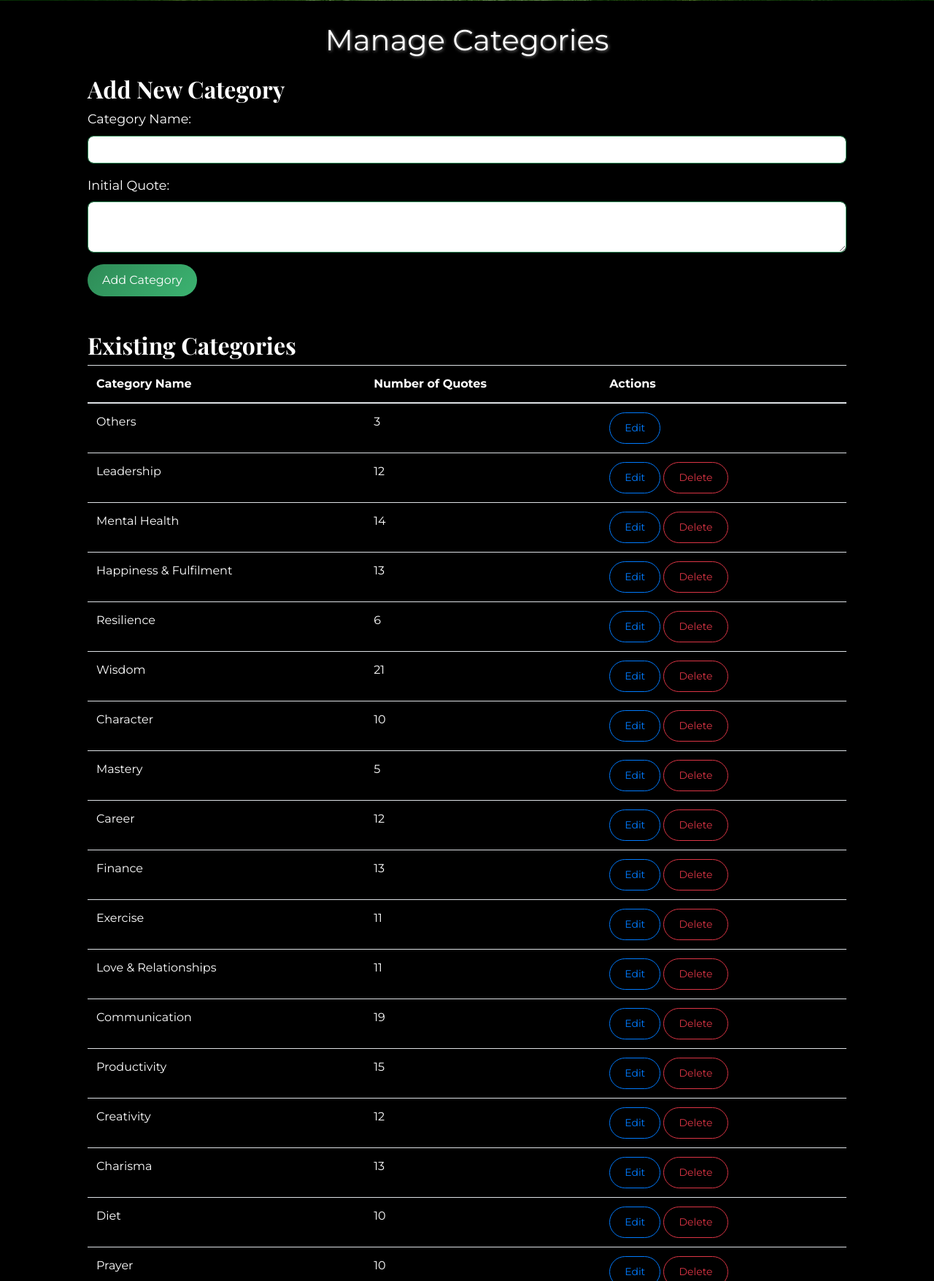
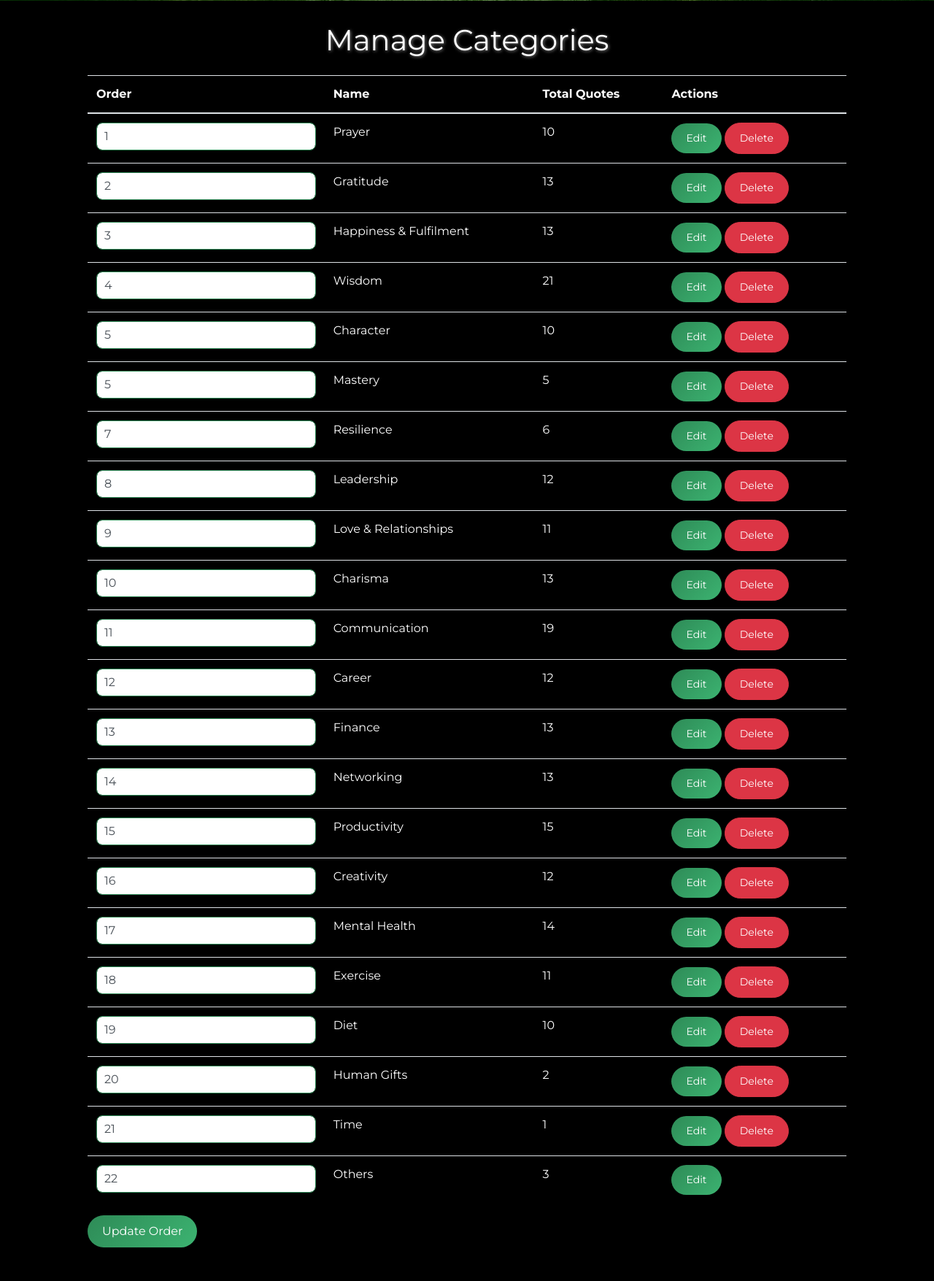
Before and after one commit to KhaledAlrashi1/Daily-Quotes, a Flask app: page /categories in a window 1280 px wide. Shown: the part 879-2634 px from the top of the page at 73% size. Run offline with Flask 3, Linux system fonts and the light colour scheme; data comes from the database, SQL or seed files in the repository; both versions use the stored data as it was after the commit; some libraries are stand-ins or nearby versions.

Commit message:
Added an order column
Signed-off-by: KhaledAlrashidi1 <alrashidi.kha@gmail.com>

```diff
--- a/app.py
+++ b/app.py
@@ -16,19 +16,6 @@ def get_db_connection():
     conn.row_factory = sqlite3.Row
     return conn
 
-# def init_db():
-#     conn = get_db_connection()
-#     # Create the quotes table with a 'category' column
-#     conn.execute('''
-#         CREATE TABLE IF NOT EXISTS quotes (
-#             id INTEGER PRIMARY KEY AUTOINCREMENT,
-#             text TEXT NOT NULL,
-#             category TEXT NOT NULL
-#         )
-#     ''')
-#     conn.commit()
-#     conn.close()
-
 def init_db():
     conn = get_db_connection()
     # Create the quotes table with a 'category' column
@@ -39,19 +26,32 @@ def init_db():
             category TEXT NOT NULL
         )
     ''')
-    # Create the categories table
+
+    # Create the categories table with an 'order' column
     conn.execute('''
         CREATE TABLE IF NOT EXISTS categories (
             id INTEGER PRIMARY KEY AUTOINCREMENT,
-            name TEXT NOT NULL UNIQUE
+            name TEXT NOT NULL UNIQUE,
+            "order" INTEGER
         )
     ''')
+
     # Ensure the "Others" category exists
     conn.execute('''
         INSERT OR IGNORE INTO categories (name) VALUES (?)
     ''', ("Others",))
+
+    # Check if 'order' column exists in 'categories' table
+    cursor = conn.execute("PRAGMA table_info(categories)")
+    columns = [column[1] for column in cursor.fetchall()]
+    if 'order' not in columns:
+        conn.execute('ALTER TABLE categories ADD COLUMN "order" INTEGER')
+        # Initialize order values
+        conn.execute('UPDATE categories SET "order" = id')
+
     conn.commit()
     conn.close()
+
 
 """
 Exporting Your Quotes:
@@ -89,75 +89,12 @@ def save_quote_offset(offset, last_access_date):
     with open('quote_offset.json', 'w') as f:
         json.dump({'quote_offset': offset, 'last_access_date': last_access_date}, f)
 
-# Home route
-# @app.route('/')
-# def home():
-#     conn = get_db_connection()
-#     categories = [
-#         "Prayer", "Gratitude", "Happiness & Fulfilment", "Wisdom", "Human Gifts",
-#         "Love & Relationships", "Mental Health", "Diet", "Exercise", "Creativity",
-#         "Character", "Charisma", "Leadership", "Mastery", "Resilience",
-#         "Career", "Finance", "Networking", "Communication", "Productivity",
-#     ]
-
-#     # "Creativity": Innovation, Problem-solving, and Creative Thinking
-#     # "Resilience": Overcoming Adversity, Coping Strategies, and Stress Management
-#     # "Productivity": Time Management, Goal Setting, and Focus Techniques
-
-#     # Load quote_offset and last_access_date from the file
-#     quote_offset, last_access_date = load_quote_offset()
-
-#     today_str = date.today().isoformat()
-
-#     # If the date has changed, reset the quote_offset
-#     if last_access_date != today_str:
-#         quote_offset = 0
-#         last_access_date = today_str
-#         save_quote_offset(quote_offset, last_access_date)
-#     else:
-#         # No need to save here if values haven't changed
-#         pass
-
-#     quotes_data = []
-#     today = date.today()
-#     fixed_start_date = date(2024, 1, 1)  # Choose a fixed start date
-#     day_count = (today - fixed_start_date).days
-
-#     # Adjust day_count with quote_offset
-#     adjusted_day_count = day_count + quote_offset
-
-#     for category in categories:
-#         # Fetch all quotes in the category, ordered by ID
-#         quotes = conn.execute(
-#             'SELECT * FROM quotes WHERE category = ? ORDER BY id',
-#             (category,)
-#         ).fetchall()
-#         n = len(quotes)
-#         if n > 0:
-#             # Calculate the index based on the adjusted day count
-#             index = adjusted_day_count % n
-#             quote = quotes[index]
-#             quotes_data.append({'text': quote['text'], 'category': quote['category']})
-#         else:
-#             # No quotes in this category
-#             pass
-#     conn.close()
-
-#     shades_of_green = [
-#         "#66bb6a",  # Medium green
-#         "#4caf50",  # Slightly darker green
-#         "#388e3c",  # Dark green
-#         "#2e7d32",  # Darker green
-#         "#1b5e20",  # Very dark green
-#     ]
-
-#     return render_template('home.html', quotes=quotes_data, shades_of_green=shades_of_green)
 
 @app.route('/')
 def home():
     conn = get_db_connection()
     # Fetch categories from the database
-    categories = [row['name'] for row in conn.execute('SELECT name FROM categories').fetchall()]
+    categories = [row['name'] for row in conn.execute('SELECT name FROM categories ORDER BY "order" ASC').fetchall()]
 
     # Load quote_offset and last_access_date from the file
     quote_offset, last_access_date = load_quote_offset()
@@ -166,17 +103,12 @@ def home():
 
     # If the date has changed, reset the quote_offset
     if last_access_date != today_str:
-        quote_offset = 0
+        quote_offset += 1
         last_access_date = today_str
         save_quote_offset(quote_offset, last_access_date)
 
     quotes_data = []
-    today = date.today()
-    fixed_start_date = date(2024, 1, 1)  # Choose a fixed start date
-    day_count = (today - fixed_start_date).days
-
-    # Adjust day_count with quote_offset
-    adjusted_day_count = day_count + quote_offset
+    adjusted_day_count = quote_offset
 
     for category in categories:
         # Fetch all quotes in the category, ordered by ID
@@ -211,8 +143,8 @@ def next_quotes():
     quote_offset, last_access_date = load_quote_offset()
     # Increment the quote_offset
     quote_offset += 1
-    # Save the updated quote_offset
-    today_str = date.today().isoformat()
+    # # Save the updated quote_offset
+    # today_str = date.today().isoformat()
     save_quote_offset(quote_offset, last_access_date)
     return redirect(url_for('home'))
 
@@ -396,28 +328,44 @@ def inject_current_year():
 def manage_categories():
     conn = get_db_connection()
     if request.method == 'POST':
-        # Handle adding a new category
-        category_name = request.form.get('category_name').strip()
-        quote_text = request.form.get('quote_text').strip()
-        if category_name and quote_text:
-            try:
-                # Insert the new category
-                conn.execute('INSERT INTO categories (name) VALUES (?)', (category_name,))
-                # Insert the new quote with the new category
-                conn.execute('INSERT INTO quotes (text, category) VALUES (?, ?)', (quote_text, category_name))
-                conn.commit()
-                flash('Category and quote added successfully!', 'success')
-            except sqlite3.IntegrityError:
-                flash('Category already exists.', 'danger')
+        if 'update_order' in request.form:
+            # Handle updating the order of categories
+            orders = request.form.getlist('order')
+            ids = request.form.getlist('id')
+            for id, order in zip(ids, orders):
+                conn.execute('UPDATE categories SET "order" = ? WHERE id = ?', (int(order), int(id)))
+            conn.commit()
+            flash('Category order updated successfully!', 'success')
             conn.close()
             return redirect(url_for('manage_categories'))
-        else:
-            flash('Please enter both category name and at least one quote.', 'danger')
-            conn.close()
-            return redirect(url_for('manage_categories'))
+        elif 'add_category' in request.form:
+            # Handle adding a new category
+            category_name = request.form.get('category_name').strip()
+            quote_text = request.form.get('quote_text').strip()
+            if category_name and quote_text:
+                try:
+                    # Determine the next order value
+                    max_order = conn.execute('SELECT MAX("order") FROM categories').fetchone()[0]
+                    if max_order is None:
+                        max_order = 0
+                    next_order = max_order + 1
+                    # Insert the new category with the next order value
+                    conn.execute('INSERT INTO categories (name, "order") VALUES (?, ?)', (category_name, next_order))
+                    # Insert the new quote with the new category
+                    conn.execute('INSERT INTO quotes (text, category) VALUES (?, ?)', (quote_text, category_name))
+                    conn.commit()
+                    flash('Category and quote added successfully!', 'success')
+                except sqlite3.IntegrityError:
+                    flash('Category already exists.', 'danger')
+                conn.close()
+                return redirect(url_for('manage_categories'))
+            else:
+                flash('Please enter both category name and at least one quote.', 'danger')
+                conn.close()
+                return redirect(url_for('manage_categories'))
     else:
-        # Display the list of categories
-        categories = conn.execute('SELECT * FROM categories').fetchall()
+        # Display the list of categories ordered by 'order'
+        categories = conn.execute('SELECT * FROM categories ORDER BY "order" ASC').fetchall()
         conn.close()
         return render_template('categories.html', categories=categories)
 
--- a/quote_offset.json
+++ b/quote_offset.json
@@ -1 +1 @@
-{"quote_offset": 1, "last_access_date": "2024-10-12"}
+{"quote_offset": 19, "last_access_date": "2024-10-24"}
--- a/templates/categories.html
+++ b/templates/categories.html
@@ -3,6 +3,52 @@
 {% block content %}
 <div class="container">
     <h1 class="my-4 text-center">Manage Categories</h1>
+
+    <form method="POST">
+        <table class="table table-striped text-white">
+            <thead>
+                <tr>
+                    <th>Order</th>
+                    <th>Name</th>
+                    <th>Total Quotes</th>
+                    <th>Actions</th>
+                </tr>
+            </thead>
+            <tbody>
+                {% for category in categories %}
+                <tr>
+                    <td>
+                        <input type="number" name="order" value="{{ category['order'] }}" min="1" required class="form-control">
+                        <input type="hidden" name="id" value="{{ category['id'] }}">
+                    </td>
+                    <td>{{ category['name'] }}</td>
+                    <td>{{ get_quote_count(category['name']) }}</td>
+                    <td>
+                        <a href="{{ url_for('edit_category', id=category['id']) }}" class="btn btn-sm btn-primary">Edit</a>
+                        {% if category['name'] != 'Others' %}
+                        <a href="{{ url_for('delete_category', id=category['id']) }}" class="btn btn-sm btn-danger">Delete</a>
+                        {% endif %}
+                    </td>
+                </tr>
+                {% endfor %}
+            </tbody>
+        </table>
+        <button type="submit" name="update_order" class="btn btn-success mb-5">Update Order</button>
+    </form>
+
+    <!-- Form to add a new category
+    <h2>Add New Category</h2>
+    <form method="post" action="{{ url_for('manage_categories') }}">
+        <div class="form-group">
+            <label for="category_name">Category Name:</label>
+            <input type="text" name="category_name" id="category_name" class="form-control" required>
+        </div>
+        <div class="form-group">
+            <label for="quote_text">Initial Quote:</label>
+            <textarea name="quote_text" id="quote_text" class="form-control" required></textarea>
+        </div>
+        <button type="submit" class="btn btn-primary">Add Category</button>
+    </form> -->
 
     <!-- Form to add a new category -->
     <h2>Add New Category</h2>
@@ -15,11 +61,12 @@
             <label for="quote_text">Initial Quote:</label>
             <textarea name="quote_text" id="quote_text" class="form-control" required></textarea>
         </div>
-        <button type="submit" class="btn btn-primary">Add Category</button>
+        <!-- Add the name attribute here -->
+        <button type="submit" name="add_category" class="btn btn-primary">Add Category</button>
     </form>
 
     <!-- List of existing categories -->
-    <h2 class="mt-5">Existing Categories</h2>
+    <!-- <h2 class="mt-5">Existing Categories</h2>
     <table class="table table-striped text-white">
         <thead>
             <tr>
@@ -42,6 +89,6 @@
             </tr>
             {% endfor %}
         </tbody>
-    </table>
+    </table> -->
 </div>
 {% endblock %}
```
Also changed, not shown: quotes.db.
